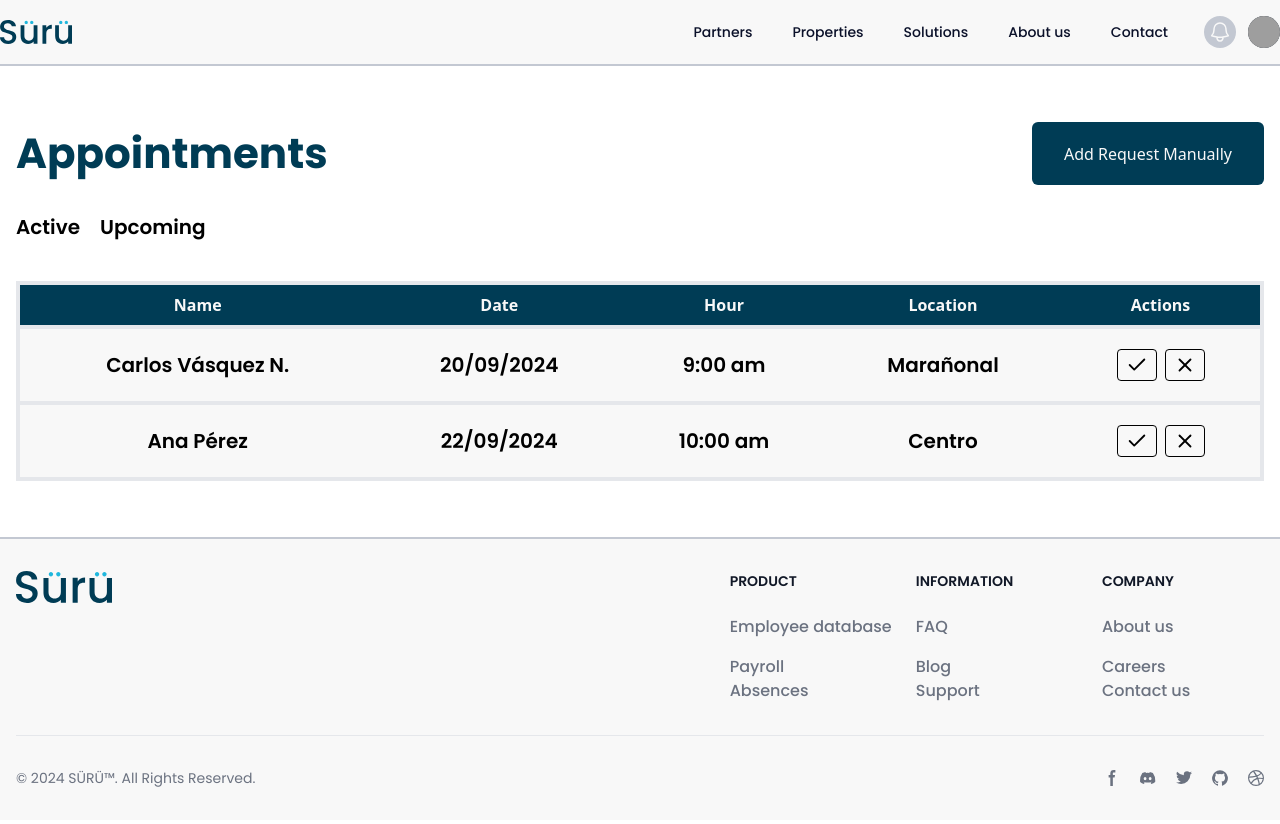
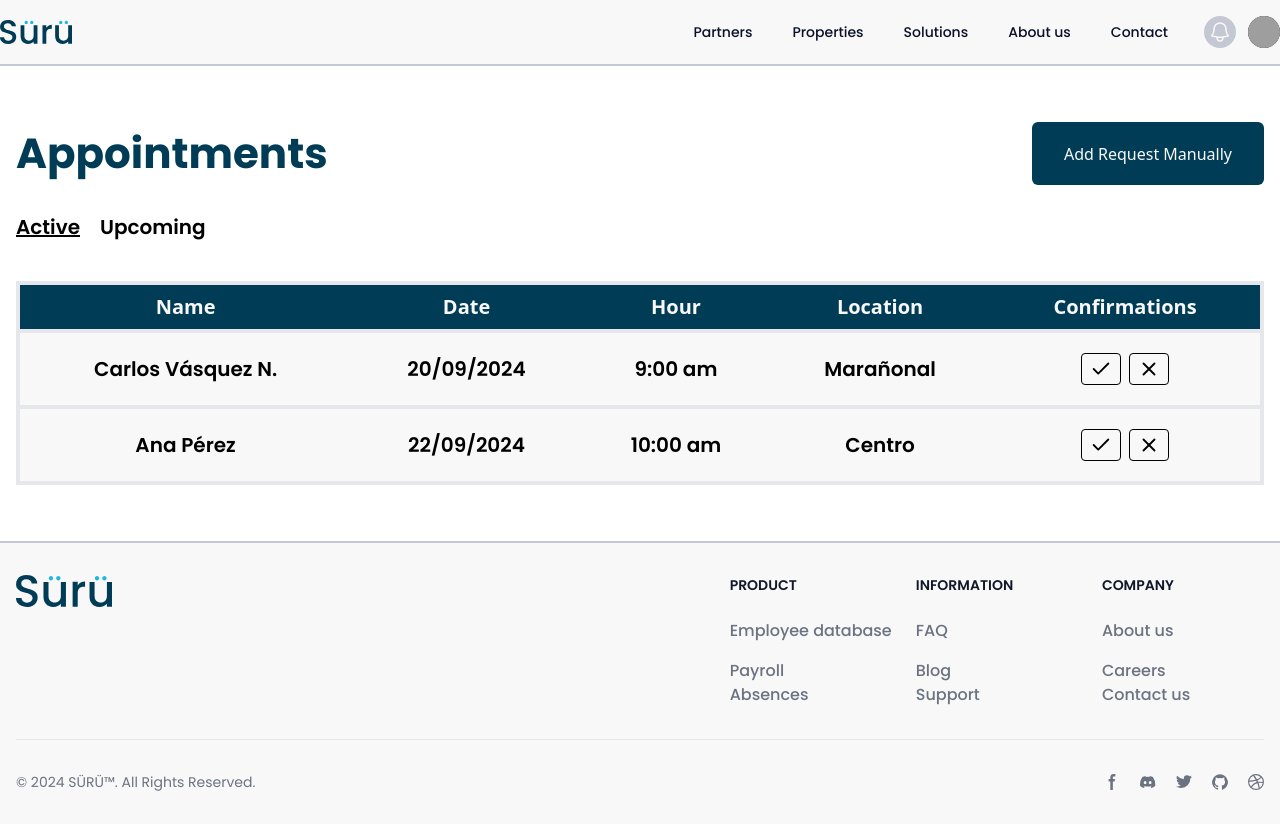
Before and after one commit to Agile-Innovators/SURU-Development, a React (Vite) app: page /appointments in a window 1280 px wide. Built offline with nearby package versions, Linux system fonts and the light colour scheme; grey boxes are pictures that could not be loaded.

Commit message:
To-Change-Data Function from Appointments
Completed

```diff
--- a/src/components/ui/tables/Table.jsx
+++ b/src/components/ui/tables/Table.jsx
@@ -1,29 +1,34 @@
-
 
 export function Table({ columns = [], data = [], actions = [] }) {
   return (
-      <div className="overflow-x-auto mt-10">
+    <div className="overflow-x-auto sm:overflow-hidden mt-10">
       <table className="min-w-full bg-white border-collapse mb-10">
         <thead>
-            <tr className="bg-secondary text-white font-light font border-4">
+          <tr className="bg-secondary text-white font-light border-4">
             {columns.map((column, index) => (
-                <th key={index} className="py-2 px-4 text-center">
+              <th
+                key={index}
+                className="py-2 px-4 text-center text-sm sm:text-base md:text-lg lg:text-xl"
+              >
                 {column}
               </th>
             ))}
-              {actions.length > 0 && <th className="py-2 px-4 text-center">Actions</th>}
+            {actions.length > 0 && (
+              <th className="py-2 px-4 text-center text-sm sm:text-base md:text-lg lg:text-xl">
+                Confirmations
+              </th>
+            )}
           </tr>
         </thead>
         <tbody>
           {data.map((row, rowIndex) => (
-              <tr key={rowIndex} className="border-t text-xl font-primary font-semibold border-4">
-                {/* Acceso a los valores de las columnas en minúsculas */}
+            <tr key={rowIndex} className="border-t text-sm sm:text-base md:text-lg lg:text-xl font-primary font-semibold border-4">
               {columns.map((column, cellIndex) => (
                 <td key={cellIndex} className="py-5 px-4 text-center">
-                    {row[column.toLowerCase()] || 'N/A'} {/* Por si alguna clave no existe */}
+                  {row[column.toLowerCase()] || 'N/A'}
                 </td>
               ))}
-                {/* Renderizar las acciones */}
+
               {actions.length > 0 && (
                 <td className="py-5 px-4 text-center">
                   <div className="flex justify-center space-x-2">
--- a/src/pages/public/Appointments.jsx
+++ b/src/pages/public/Appointments.jsx
@@ -1,16 +1,28 @@
+import { useState } from 'react';
 import { MainButton } from './../../components/ui/buttons/MainButton';
 import { Table } from '../../components/ui/tables/Table';
 import { Check, X } from 'lucide-react';
 
+export function Appointments() {
 
-export function Appointments() {
+
+
+
+
   const columns = ['Name', 'Date', 'Hour', 'Location'];
 
-    const data = [
+
+  const activeAppointments = [
     { name: 'Carlos Vásquez N.', date: '20/09/2024', hour: '9:00 am', location: 'Marañonal' },
     { name: 'Ana Pérez', date: '22/09/2024', hour: '10:00 am', location: 'Centro' },
+  ];
 
+
+  const upcomingAppointments = [
+    { name: 'Mario López', date: '25/09/2024', hour: '11:00 am', location: 'San Ramón' },
+    { name: 'Lucía Martínez', date: '28/09/2024', hour: '12:30 pm', location: 'Palmares' },
   ];
+
 
   const actions = [
     () => (
@@ -25,6 +37,31 @@ export function Appointments() {
     )
   ];
 
+
+
+
+  // controlar qué citas se están mostrando (las activas)
+  const [currentAppointments, setCurrentAppointments] = useState(activeAppointments);
+
+  // para subrayar el botón
+  const [activeTab, setActiveTab] = useState('Active');
+
+   // Función para cambiar a citas activas
+   const showActiveAppointments = () => {
+    setCurrentAppointments(activeAppointments);
+    setActiveTab('Active');
+  };
+
+  // Función para cambiar a futuras
+  const showUpcomingAppointments = () => {
+    setCurrentAppointments(upcomingAppointments);
+    setActiveTab('Upcoming');
+  };
+
+
+
+
+
   return (
     <div className="max-w-7xl m-auto p-4">
       <div className="flex flex-row mt-10 justify-between">
@@ -33,11 +70,25 @@ export function Appointments() {
       </div>
 
       <div className="flex flex-row gap-5 mt-7 text-xl font-primary font-semibold">
-          <button>Active</button>
-          <button>Upcoming</button>
+
+        <button
+          onClick={showActiveAppointments}
+          className={`${activeTab === 'Active' ? 'underline' : ''}`}
+        >
+          Active
+        </button>
+
+
+        <button
+          onClick={showUpcomingAppointments}
+          className={`${activeTab === 'Upcoming' ? 'underline' : ''}`}
+        >
+          Upcoming
+        </button>
       </div>
 
-        <Table columns={columns} data={data} actions={actions} />
+
+      <Table columns={columns} data={currentAppointments} actions={actions} />
     </div>
   );
 }
```
Lines whose indentation alone changed are shown as unchanged.
